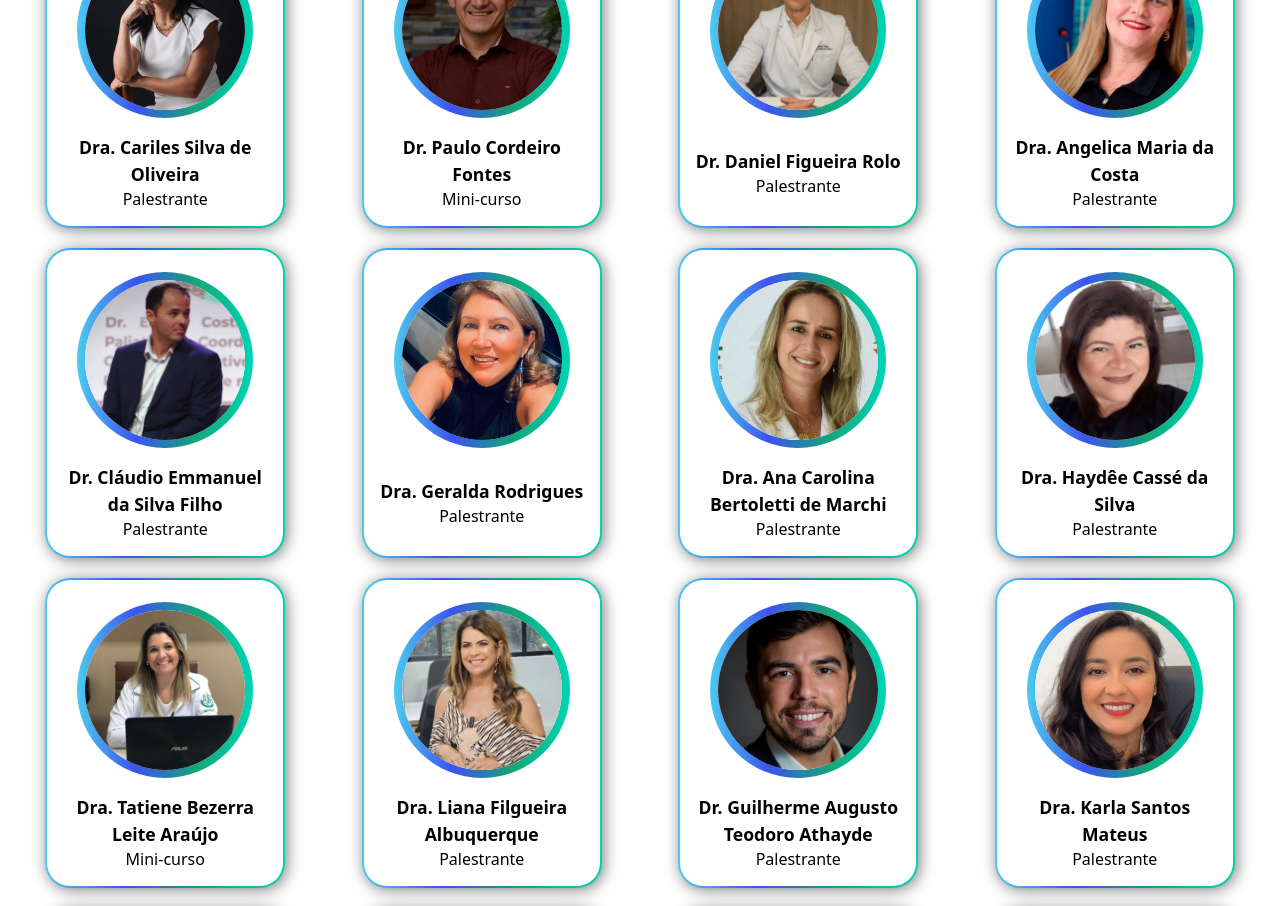
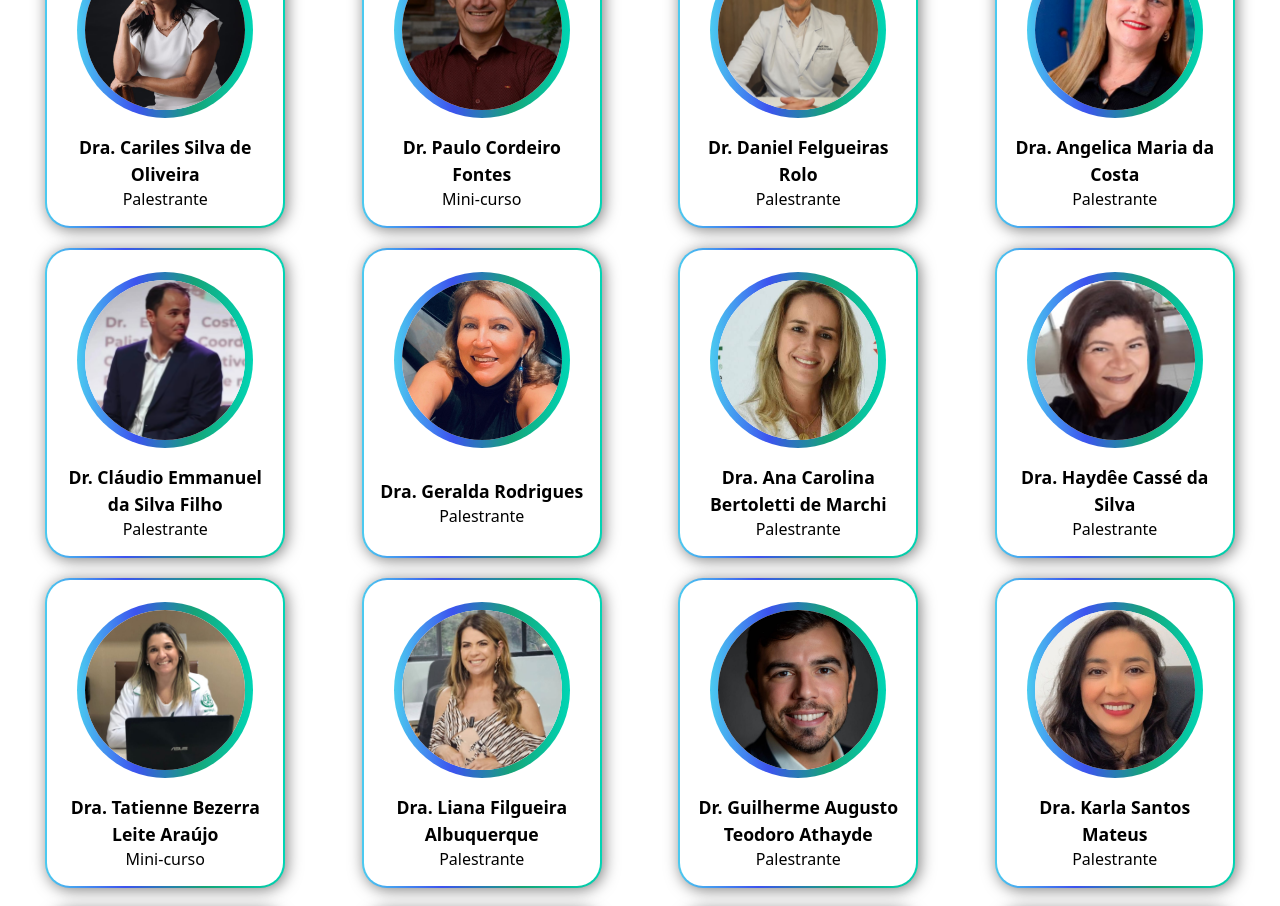
Before and after one commit to Viniciusfcc41/siehpb, a React (Vite) app: page /convidados in a window 1280 px wide. Shown: the part 580-1486 px from the top of the page. Built offline with nearby package versions, Linux system fonts and the light colour scheme.

Commit message:
Mudanças ortográficas 3

```diff
--- a/src/pages/convidados/Convidados.tsx
+++ b/src/pages/convidados/Convidados.tsx
@@ -1,5 +1,3 @@
-//<div className={style.fotoContainer}></div>
-//
 import { useEffect } from "react";
 import style from "../../style/convidados.module.css";
 import { Footer } from "../../shared/footer";
@@ -84,7 +82,7 @@ export const Convidados = () =>{
                         <img className={style.foto} src="/Daniel Figueira.png"/>
                     </div>
                    <span className={style.info}>
-                        <strong><p className={style.nomeConvidado}>Dr. Daniel Figueira Rolo</p></strong>
+                        <strong><p className={style.nomeConvidado}>Dr. Daniel Felgueiras Rolo</p></strong>
                         <p>Palestrante</p>
                     </span>
                 </div>
@@ -144,7 +142,7 @@ export const Convidados = () =>{
                         <img className={style.foto} src="/TatianeBezerra.jpg"/>
                     </div>
                    <span className={style.info}>
-                        <strong><p className={style.nomeConvidado}>Dra. Tatiene Bezerra Leite Araújo</p></strong>
+                        <strong><p className={style.nomeConvidado}>Dra. Tatienne Bezerra Leite Araújo</p></strong>
                         <p>Mini-curso</p>
                     </span>
                 </div>
```
